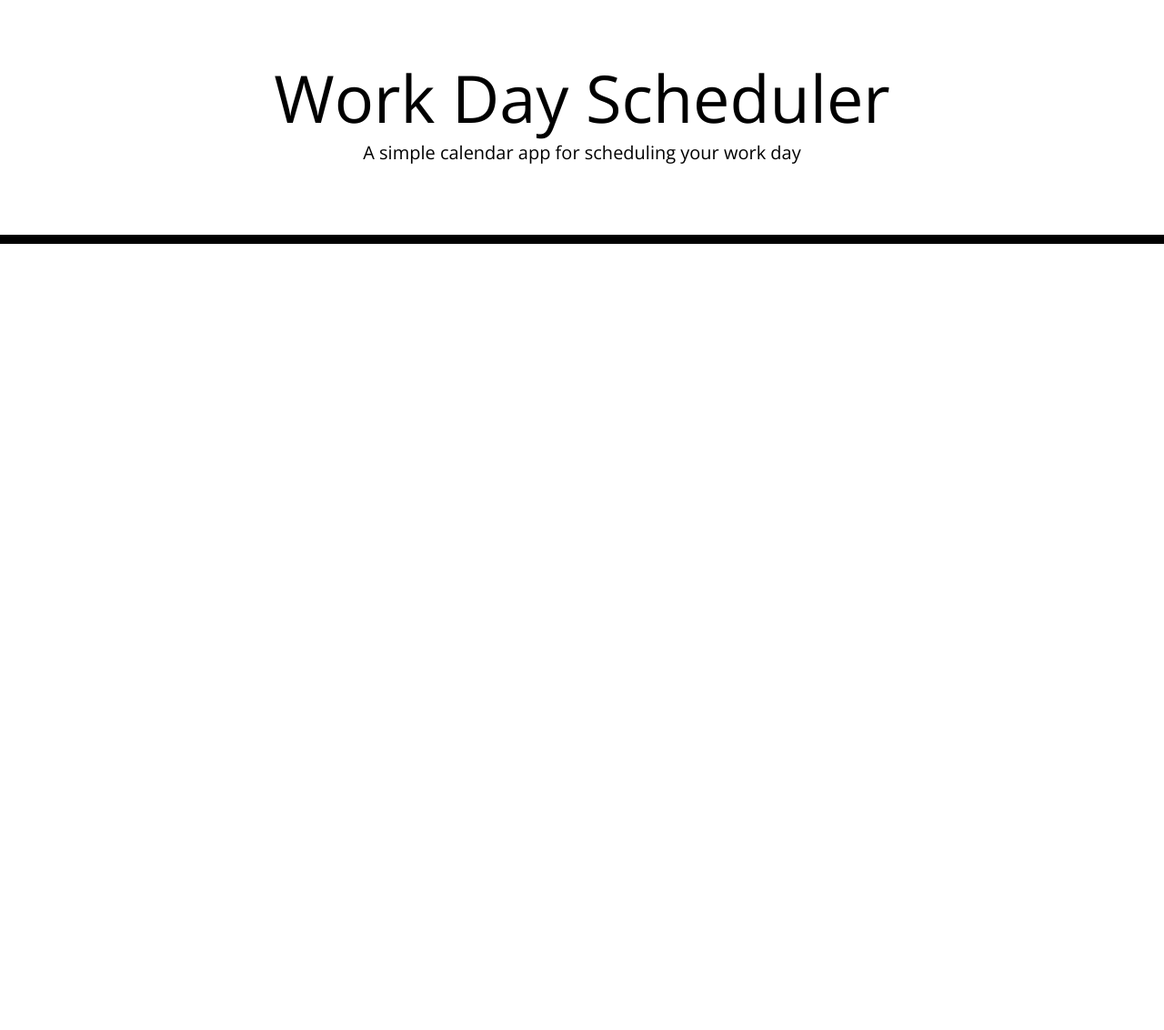
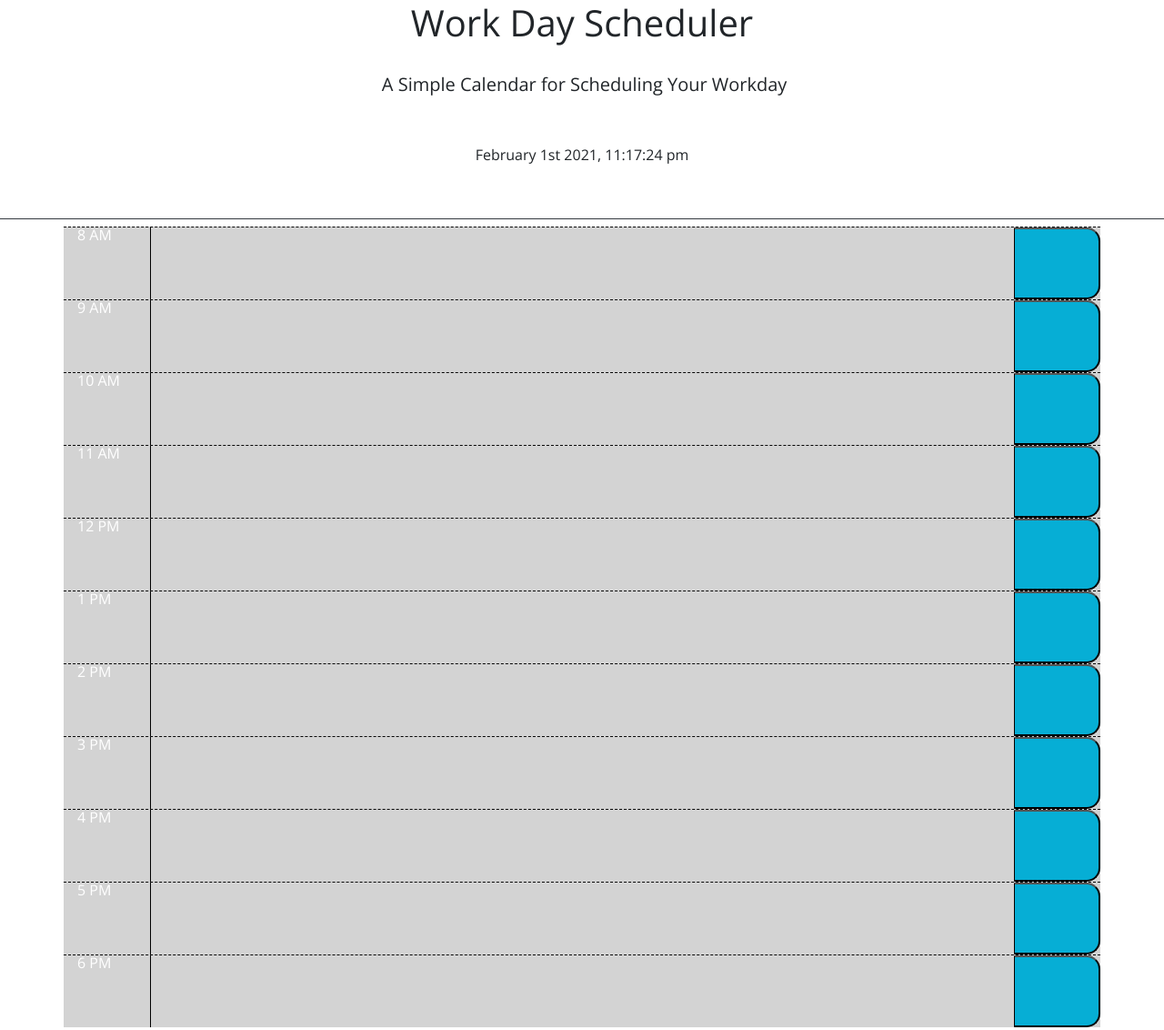
Before and after one commit to mooka0/work-day-scheduler, a plain HTML site: page Develop/index.html in a window 1280 px wide. Shown: the whole page at 91% size. Before the commit the page ends 800 px from the top, so only its background shows below. Drawn offline with nearby package versions, Linux system fonts and the light colour scheme; a web font is replaced by a local one.

Commit message:
add current day and time moment.js

```diff
--- a/Develop/index.html
+++ b/Develop/index.html
@@ -1,38 +1,132 @@
 <!DOCTYPE html>
 <html lang="en">
+
 <head>
   <meta charset="UTF-8" />
   <meta name="viewport" content="width=device-width, initial-scale=1.0" />
   <meta http-equiv="X-UA-Compatible" content="ie=edge" />
-    <link
-      rel="stylesheet"
-      href="https://stackpath.bootstrapcdn.com/bootstrap/4.3.1/css/bootstrap.min.css"
-    />
-    <link
-      rel="stylesheet"
-      href="https://use.fontawesome.com/releases/v5.8.1/css/all.css"
-      integrity="sha384-50oBUHEmvpQ+1lW4y57PTFmhCaXp0ML5d60M1M7uH2+nqUivzIebhndOJK28anvf"
-      crossorigin="anonymous"
-    />
-    <link
-      href="https://fonts.googleapis.com/css?family=Open+Sans&display=swap"
-      rel="stylesheet"
-    />
+  <link rel="stylesheet" href="https://stackpath.bootstrapcdn.com/bootstrap/4.3.1/css/bootstrap.min.css" />
+  <link rel="stylesheet"
+    href="https://cdnjs.cloudflare.com/ajax/libs/open-iconic/1.1.1/font/css/open-iconic-bootstrap.min.css" />
+  <link rel="stylesheet" href="https://use.fontawesome.com/releases/v5.8.1/css/all.css"
+    integrity="sha384-50oBUHEmvpQ+1lW4y57PTFmhCaXp0ML5d60M1M7uH2+nqUivzIebhndOJK28anvf" crossorigin="anonymous" />
+  <link href="https://fonts.googleapis.com/css?family=Open+Sans&display=swap" rel="stylesheet" />
   <link rel="stylesheet" href="style.css" />
   <title>Work Day Scheduler</title>
 </head>
 
 <body>
-    <header class="jumbotron">
-      <h1 class="display-3">Work Day Scheduler</h1>
-      <p class="lead">A simple calendar app for scheduling your work day</p>
-      <p id="currentDay" class="lead"></p>
+
+  <body>
+    <header class="container-fluid border-bottom border-dark mb-2">
+      <div class="row justify-content-center">
+        <h1>Work Day Scheduler</h1>
+      </div>
+      <div class="row justify-content-center">
+        <h5 id="description"> A Simple Calendar for Scheduling Your Workday</h5>
+      </div>
+      <div class="row justify-content-center" id="date-today">
+        <h6 id="currentDay"></h6>
+      </div>
     </header>
+
     <div class="container">
-      <!-- Timeblocks go here -->
+
+      <div id="8" class="row hour">
+        <div class="col-md-1">8 AM</div>
+        <textarea rows="3" class="col-md-10 activity"></textarea>
+        <button class="saveBtn col-md-1">
+          <span class="oi oi-lock-locked"></span></button>
       </div>
+
+      <div id="9" class="row hour">
+        <div class="col-md-1">9 AM</div>
+        <textarea rows="3" class="col-md-10 activity"></textarea>
+        <button class="saveBtn col-md-1">
+          <span class="oi oi-lock-locked"></span>
+        </button>
+      </div>
+
+      <div id="10" class="row hour">
+        <div class="col-md-1">10 AM</div>
+        <textarea rows="3" class="col-md-10 activity"></textarea>
+        <button class="saveBtn col-md-1">
+          <span class="oi oi-lock-locked"></span>
+        </button>
+      </div>
+
+      <div id="11" class="row hour">
+        <div class="col-md-1">11 AM</div>
+        <textarea rows="3" class="col-md-10 activity"></textarea>
+        <button class="saveBtn col-md-1">
+          <span class="oi oi-lock-locked"></span>
+        </button>
+      </div>
+
+      <div id="12" class="row hour">
+        <div class="col-md-1">12 PM</div>
+        <textarea rows="3" class="col-md-10 activity"></textarea>
+        <button class="saveBtn col-md-1">
+          <span class="oi oi-lock-locked"></span>
+        </button>
+      </div>
+
+      <div id="13" id="13" class="row hour">
+        <div class="col-md-1 time">1 PM</div>
+        <textarea rows="3" class="col-md-10 activity"></textarea>
+        <button class="saveBtn col-md-1">
+          <span class="oi oi-lock-locked"></span>
+        </button>
+      </div>
+
+      <div id="14" class="row hour">
+        <div class="col-md-1 time">2 PM</div>
+        <textarea rows="3" id="text-entry7" class="col-md-10 activity"></textarea>
+        <button class="saveBtn col-md-1">
+          <span class="oi oi-lock-locked"></span>
+        </button>
+      </div>
+
+      <div id="15" class="row hour">
+        <div class="col-md-1 time-bloco">3 PM</div>
+        <textarea rows="3" class="col-md-10 activity"></textarea>
+        <button class="saveBtn col-md-1">
+          <span class="oi oi-lock-locked"></span>
+        </button>
+      </div>
+
+      <div id="16" class="row hour">
+        <div class="col-md-1">4 PM</div>
+        <textarea rows="3" class="col-md-10 activity"></textarea>
+        <button class="saveBtn col-md-1">
+          <span class="oi oi-lock-locked"></span>
+        </button>
+      </div>
+
+      <div id="17" class="row hour">
+        <div class="col-md-1">5 PM</div>
+        <textarea rows="3" class="col-md-10 activity"></textarea>
+        <button class="saveBtn col-md-1">
+          <span class="oi oi-lock-locked"></span>
+        </button>
+      </div>
+      <div id="18" class="row hour">
+        <div class="col-md-1">6 PM</div>
+        <textarea rows="3" class="col-md-10 activity"></textarea>
+        <button class="saveBtn col-md-1">
+          <span class="oi oi-lock-locked"></span>
+        </button>
+      </div>
+
+      <div class="row">
+      </div>
+
+    </div>
+
 
     <script src="https://code.jquery.com/jquery-3.4.1.min.js"></script>
     <script src="https://cdnjs.cloudflare.com/ajax/libs/moment.js/2.24.0/moment.min.js"></script>
+    <script src="script.js"></script>
   </body>
+
 </html>
--- /dev/null
+++ b/Develop/script.js
@@ -0,0 +1,49 @@
+$(document).ready(function () {
+  $(".saveBtn").on("click", function () {
+    var time = $(this).parent().attr("id");
+    var task = $(this).siblings(".activity").val();
+    localStorage.setItem(time, task);
+  });
+
+  $("#currentDay").text(moment().format("MMMM Do YYYY, h:mm:ss a")); // moment.js
+
+  // change color for current and past and future hours
+
+  function colorUpdater() {
+    var currentTime = moment().hour();
+
+    $(".hour").each(function () {
+      var blockHour = parseInt($(this).attr("id"));
+
+      if (blockHour < currentTime) {
+        $(this).addClass("past");
+        $(this).removeClass("future");
+        $(this).removeClass("present");
+      } else if ((blockHour === currentTime)) {
+        $(this).removeClass("past");
+        $(this).addClass("present");
+        $(this).removeClass("future");
+      } else {
+        $(this).removeClass("past");
+        $(this).removeClass(".resent");
+        $(this).addClass("future");
+      }
+    });
+  }
+
+
+  // pull information from local storage
+
+  $("#8 .activity").val(localStorage.getItem("8"));
+  $("#9 .activity").val(localStorage.getItem("9"));
+  $("#10 .activity").val(localStorage.getItem("10"));
+  $("#11 .activity").val(localStorage.getItem("11"));
+  $("#12 .activity").val(localStorage.getItem("12"));
+  $("#13 .activity").val(localStorage.getItem("13"));
+  $("#14 .activity").val(localStorage.getItem("14"));
+  $("#15 .activity").val(localStorage.getItem("15"));
+  $("#16 .activity").val(localStorage.getItem("16"));
+  $("#17 .activity").val(localStorage.getItem("17"));
+
+  colorUpdater();
+});
--- a/Develop/style.css
+++ b/Develop/style.css
@@ -63,6 +63,7 @@ textarea{
   border-bottom-right-radius: 15px;
   background-color: #06AED5;
   color: white;
+  padding-right: 25px;
 }
 
 .saveBtn i:hover {
```
Lines whose indentation alone changed are shown as unchanged.
